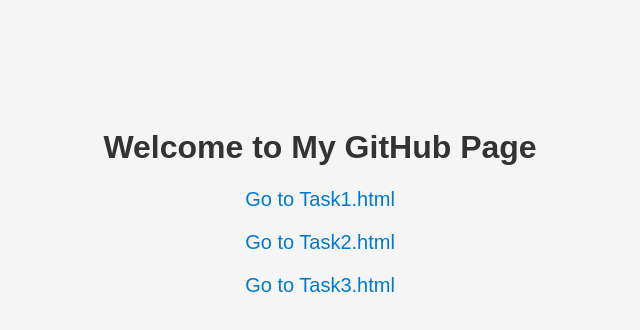
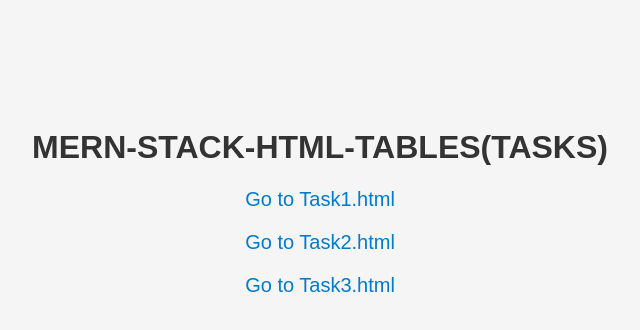
Before and after one commit to sharathmernstack/MERN-STACK-HTML-TABLES-, a plain HTML site: page index.html in a window 1280 px wide. Shown: the whole page, without its empty margins (320-960 px from the left). Drawn offline with Linux system fonts and the light colour scheme.

Commit message:
Update index.html

```diff
--- a/index.html
+++ b/index.html
@@ -26,7 +26,7 @@
   </style>
 </head>
 <body>
-  <h1>Welcome to My GitHub Page</h1>
+  <h1>MERN-STACK-HTML-TABLES(TASKS)</h1>
   <a href="t1.html">Go to Task1.html</a>
   <a href="t2.html">Go to Task2.html</a>
   <a href="t3.html">Go to Task3.html</a>
```
